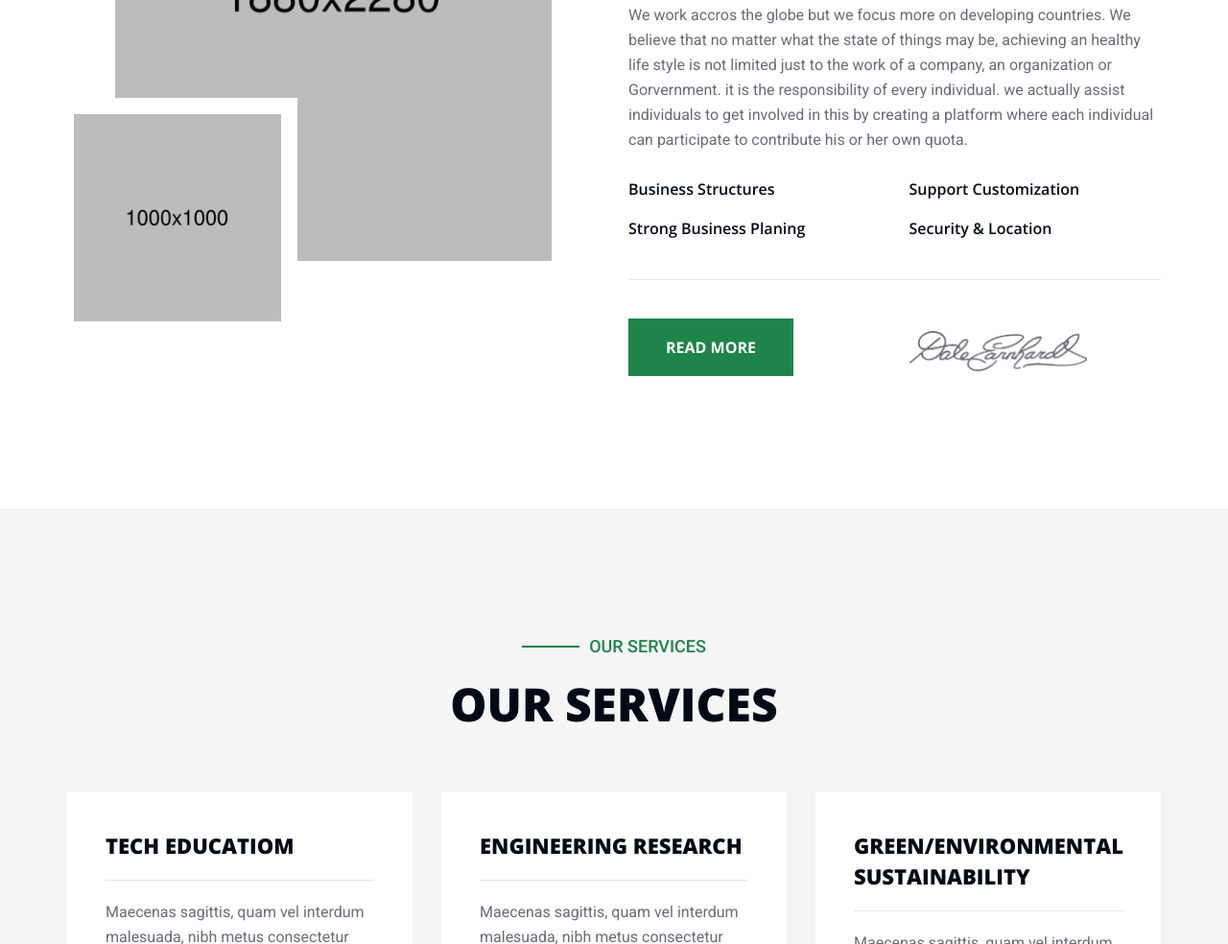
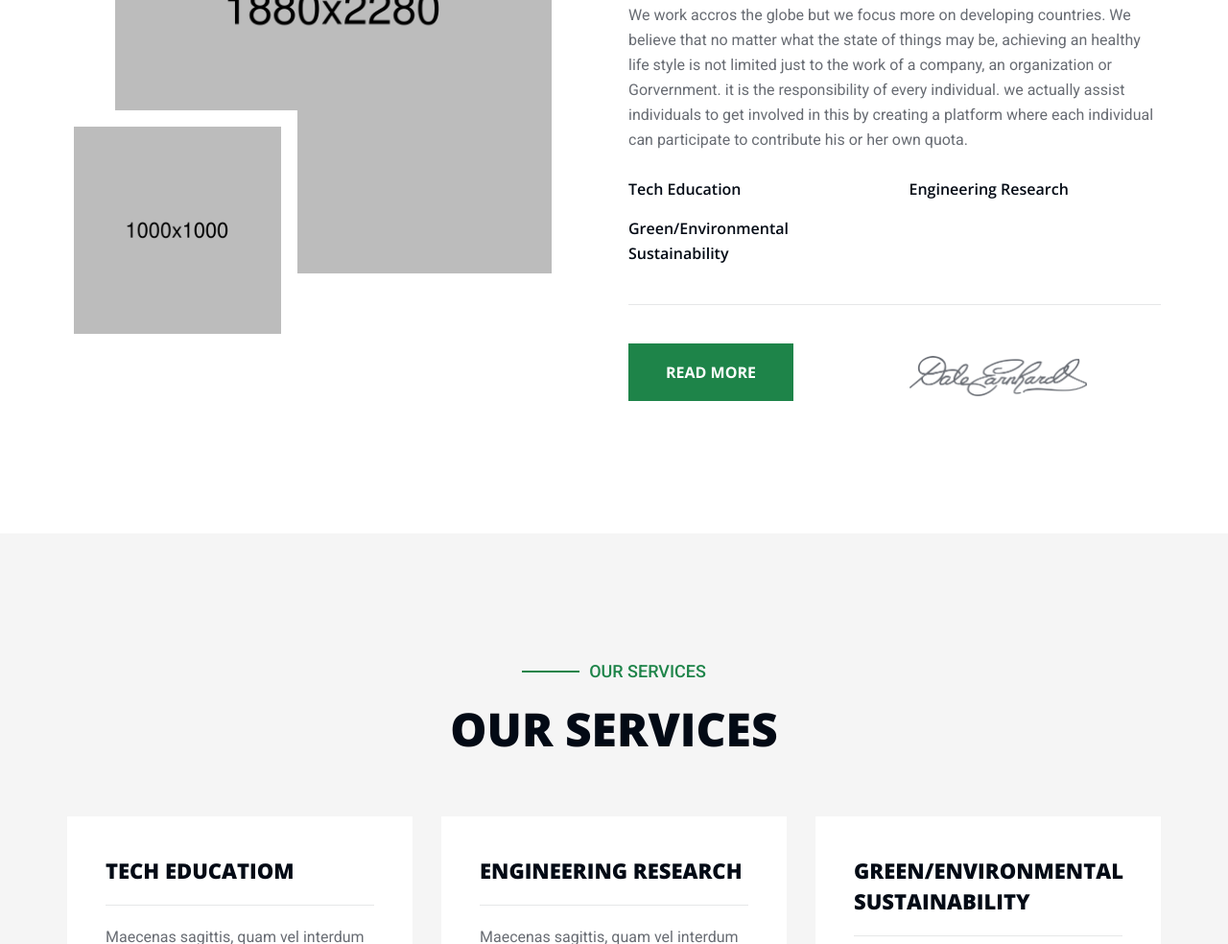
Before and after one commit to egbodofo/kimpactify, a plain HTML site: page index.html in a window 1280 px wide. Shown: the part 1781-2765 px from the top of the page at 96% size. Drawn offline with nearby package versions, Linux system fonts and the light colour scheme; files whose address does not match are found by name.

Commit message:
Init comit 3

```diff
--- a/index.html
+++ b/index.html
@@ -290,16 +290,13 @@
 						<div class="about__area-right-list mb-40">
 							<div class="row">
 								<div class="col-sm-6 mb-15">
-									<p><i class="flaticon-check"></i>Business Structures</p>
+									<p><i class="flaticon-check"></i>Tech Education</p>
 								</div>
 								<div class="col-sm-6 mb-15">
-									<p><i class="flaticon-check"></i>Support Customization</p>
+									<p><i class="flaticon-check"></i>Engineering Research</p>
 								</div>
 								<div class="col-sm-6 sm-mb-15">
-									<p><i class="flaticon-check"></i>Strong Business Planing</p>
-								</div>
-								<div class="col-sm-6">
-									<p><i class="flaticon-check"></i>Security & Location</p>
+									<p><i class="flaticon-check"></i>Green/Environmental Sustainability</p>
 								</div>
 							</div>
 						</div>
```
